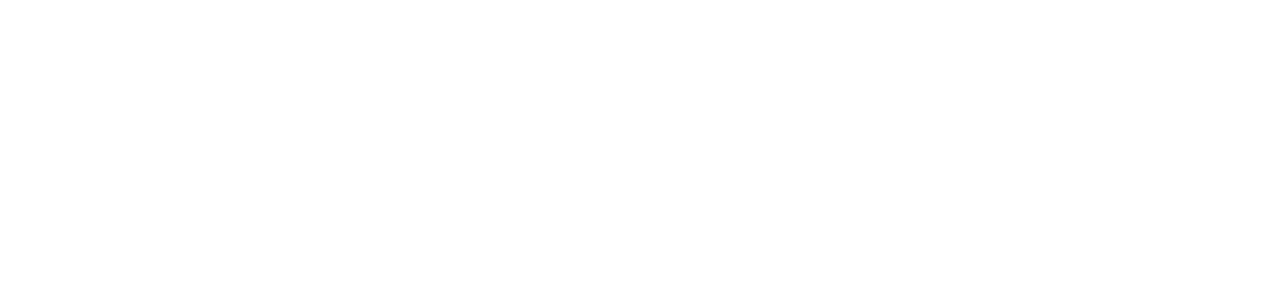
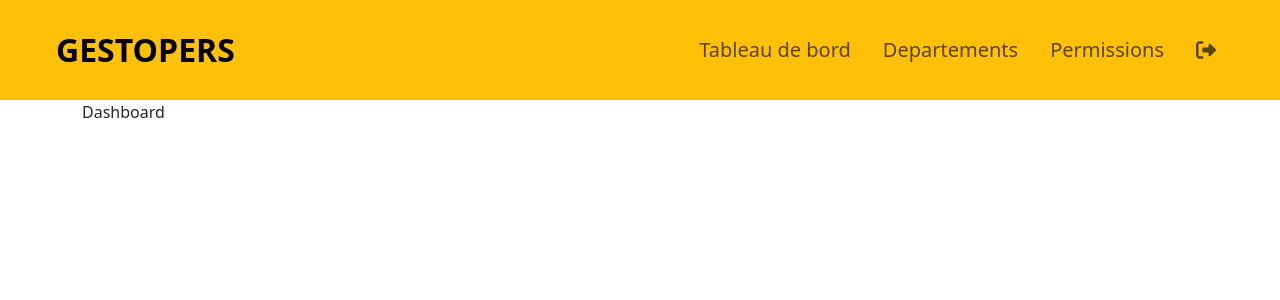
Before and after one commit to iamSangohan/gestopers-v2-react, a React (Vite) app: page /dashboard in a window 1280 px wide. Before the commit this address had no page. Shown: the top 300 px of the page. Built offline with nearby package versions, Linux system fonts and the light colour scheme.

Commit message:
#feat : create dashboard page

```diff
--- a/src/components/Header.jsx
+++ b/src/components/Header.jsx
@@ -2,9 +2,11 @@
 
 import "bootstrap/dist/css/bootstrap.min.css";
 import "bootstrap/dist/js/bootstrap.bundle.min";
+import "./../styles/index.css";
 
 import { FontAwesomeIcon } from '@fortawesome/react-fontawesome';
 import { faRightFromBracket } from "@fortawesome/free-solid-svg-icons";
+import { Link } from 'react-router-dom';
 
 
 function Header() {
@@ -13,14 +15,14 @@
             <header id="entete">
                 <nav class="navbar navbar-expand-lg bg-warning h-100">
                     <div class="container-fluid px-5">
-                        <a class="navbar-brand fs-2 fw-semibold px-2" href="#">GESTOPERS</a>
+                        <Link to="/" className='navbar-brand fs-2 fw-semibold px-2'>GESTOPERS</Link>
                         <button class="navbar-toggler" type="button" data-bs-toggle="collapse" data-bs-target="#navbarNavDropdown" aria-controls="navbarNavDropdown" aria-expanded="false" aria-label="Toggle navigation">
                             <span class="navbar-toggler-icon"></span>
                         </button>
                         <div class="collapse navbar-collapse justify-content-end" id="navbarNavDropdown">
                             <ul class="navbar-nav">
                                 <li class="nav-item px-2">
-                                    <a class="nav-link fs-5 fw-medium" href="#">Tableau de bord</a>
+                                    <Link to="/dashboard" className='nav-link fs-5 fw-medium'>Tableau de bord</Link>
                                 </li>
                                 <li class="nav-item px-2">
                                     <a class="nav-link fs-5 fw-medium" href="#">Departements</a>
--- a/src/main.jsx
+++ b/src/main.jsx
@@ -5,6 +5,7 @@
 // Pages
 import App from './App.jsx'
 import Connexion from './pages/Connexion.jsx'
+import Dashboard from './pages/Dashboard.jsx'
 
 ReactDOM.createRoot(document.getElementById('root')).render(
   <React.StrictMode>
@@ -12,6 +13,7 @@
       <Routes>
         <Route path="/" element={<App />} />
         <Route path="/login" element={<Connexion />} />
+        <Route path="/dashboard" element={<Dashboard />} />
       </Routes>
     </Router>
   </React.StrictMode>,
--- /dev/null
+++ b/src/pages/Dashboard.jsx
@@ -0,0 +1,16 @@
+import React from 'react'
+import Header from '../components/Header'
+
+function Dashboard() {
+    return (
+        <>
+            <Header />
+
+            <div className='container'>
+                Dashboard
+            </div>
+        </>
+    )
+}
+
+export default Dashboard
```
